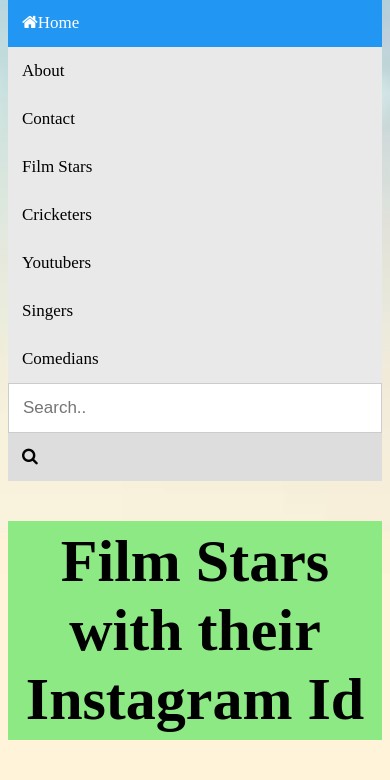
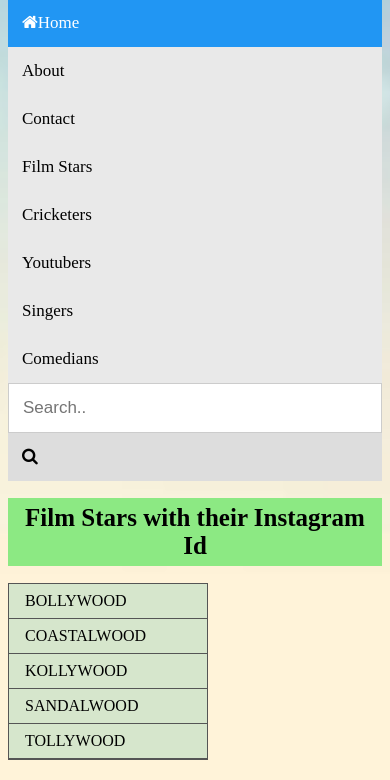
Before and after one commit to srujan-rai-k/celebrities-instagram-id, a PHP site: page / in a window 390 px wide; the page is wider, and only the part inside the window is pictured. Shown: the part 31-811 px from the top of that part. Run offline with PHP 8.4, Linux system fonts and the light colour scheme.

Commit message:
Update style.css

```diff
--- a/style.css
+++ b/style.css
@@ -140,6 +140,12 @@ nav li a {
   margin-right: auto;
   background-color: rgb(140, 233, 131);
 }
+@media screen and (max-width :600px)
+{
+  #heading{
+    font-size: 25px;
+  }
+}
 #table{
   text-align: center;
   border: 2px solid;
```
